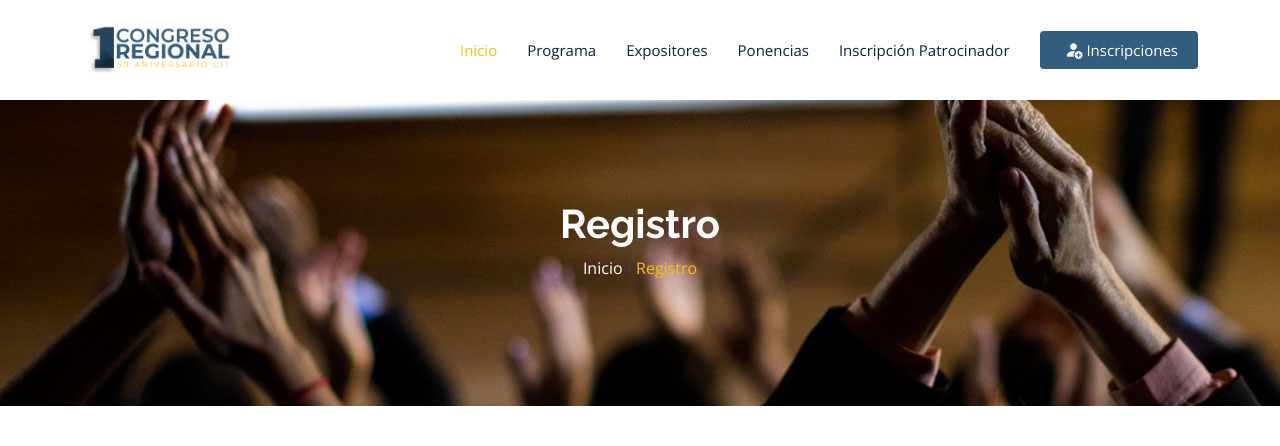
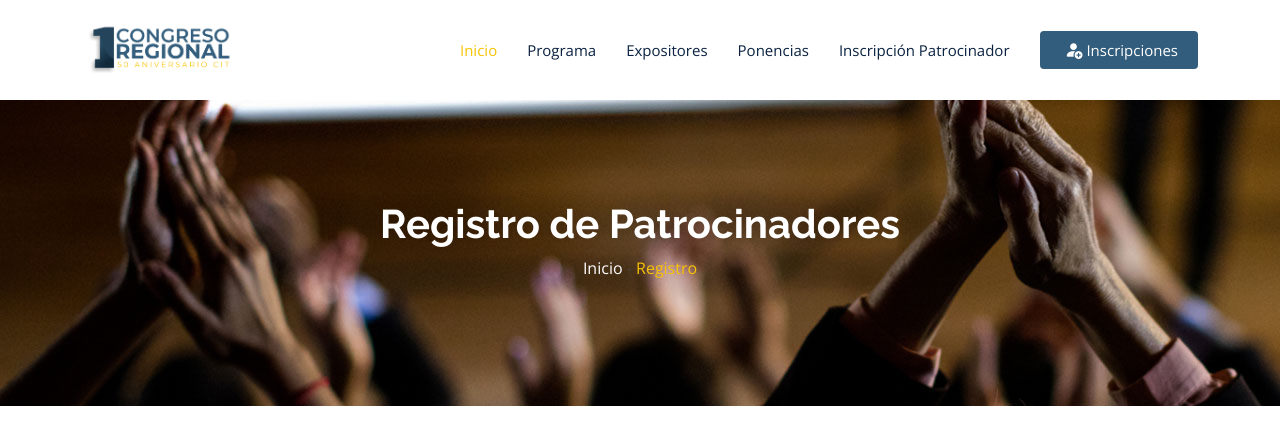
Before and after one commit to dlainezs87/congreso, a PHP site: the page made by views/inner-pages/registar-brand-inner.php in a window 1280 px wide. Shown: the top 446 px of the page. Run offline with PHP 8.4, Linux system fonts and the light colour scheme; the template is opened without the code that fills it, so the values that code supplies are empty; some libraries are stand-ins or nearby versions.

Commit message:
feedback 06/07/23

```diff
--- a/views/inner-pages/registar-brand-inner.php
+++ b/views/inner-pages/registar-brand-inner.php
@@ -2,7 +2,7 @@
 
     <div style="width:100%;height:406px;background-size:cover;background-position:center;background-repeat:no-repeat; background:url('assets/img/inner-bg.jpg');">
       <div style="padding-top:200px;">
-        <h1 style="text-align:center;color:white;font-weight:bolder;">Registro</h1>
+        <h1 style="text-align:center;color:white;font-weight:bolder;">Registro de Patrocinadores</h1>
          <p style="text-align:center;"><a style="color:white;" href="<?=base_url?>">Inicio</a> - <span style="text-align:center;color:#F8C300;">Registro</span></p>
       </div>
     </div>
```
